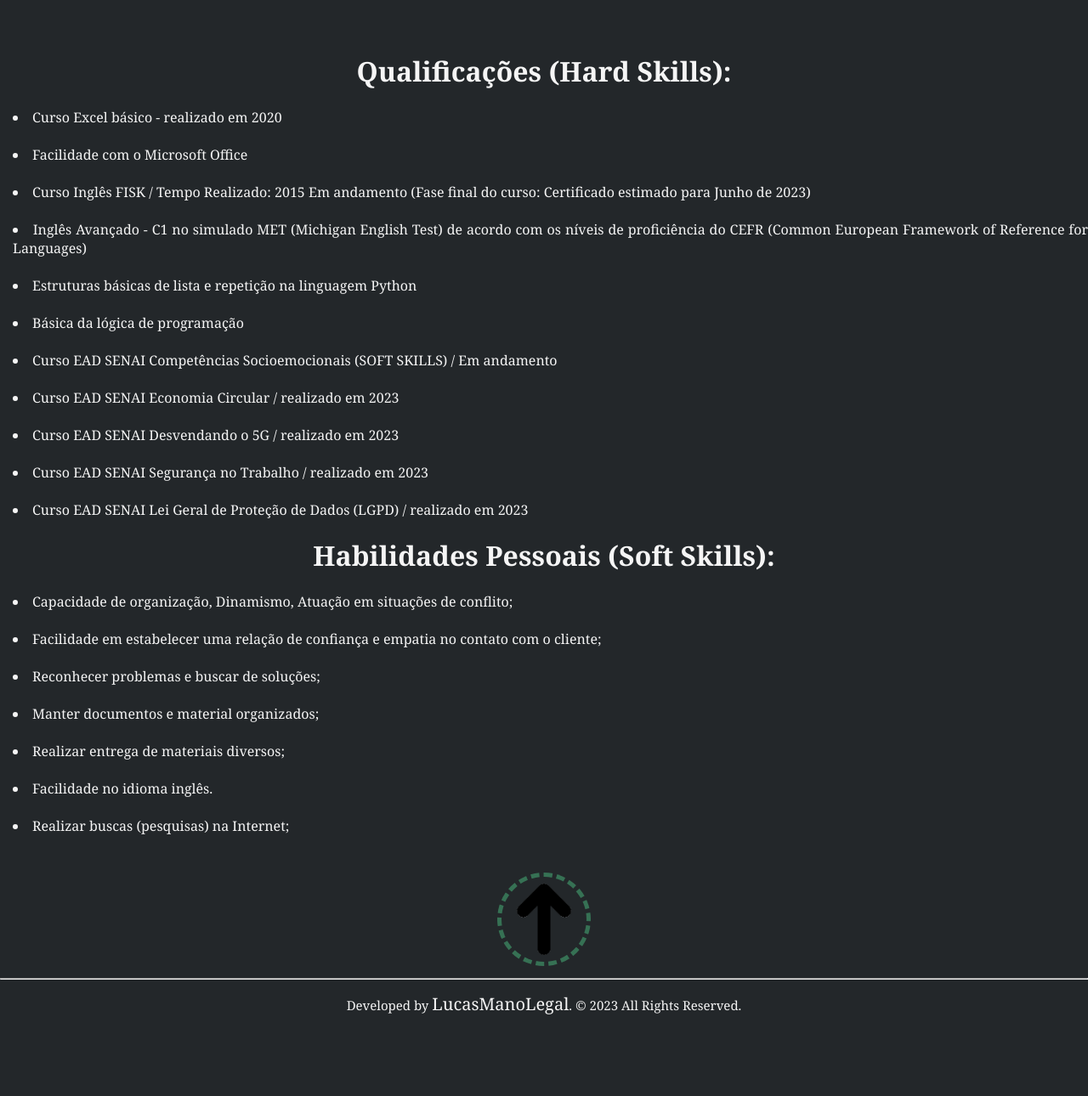
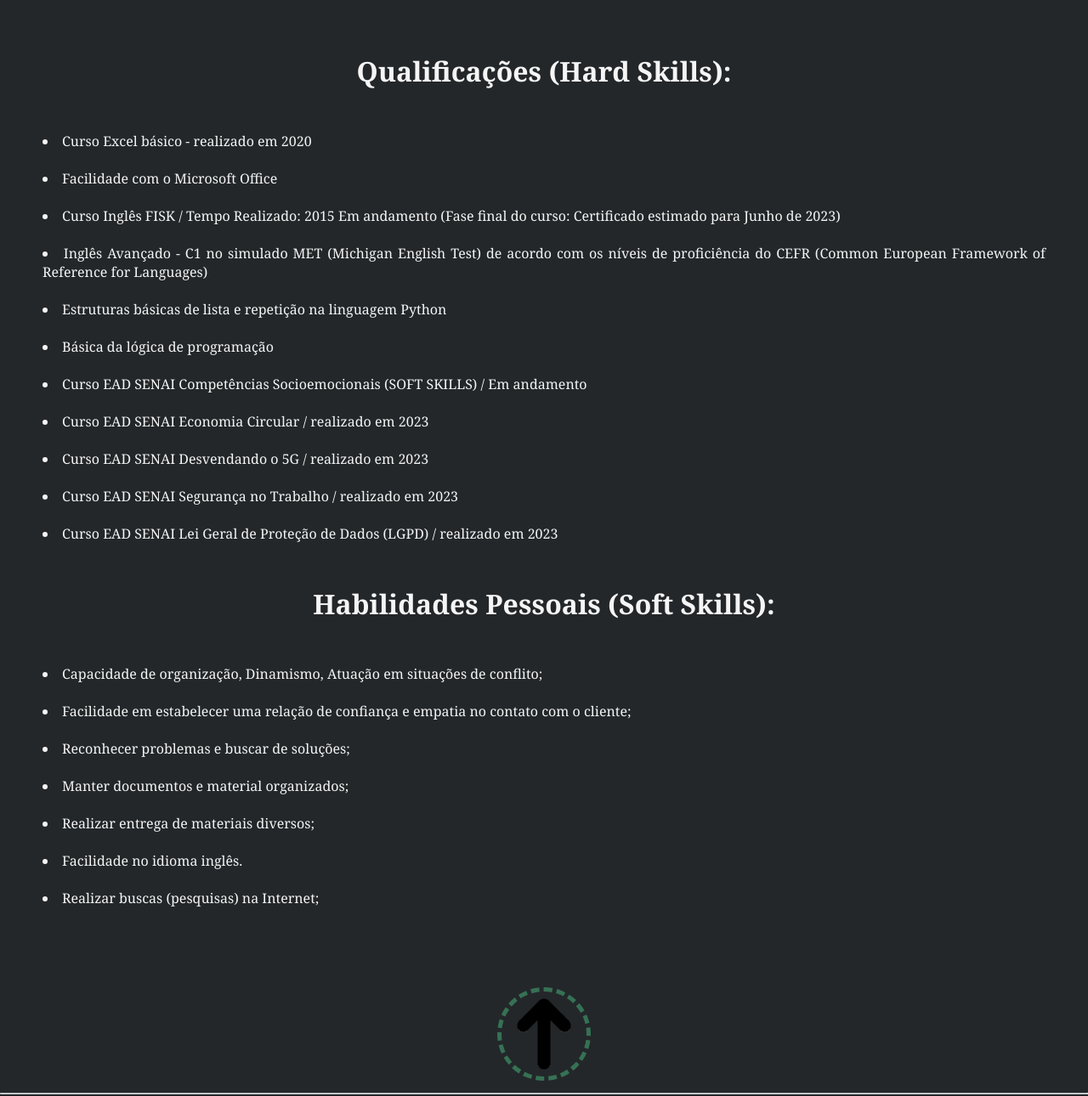
Before and after one commit to LucasManoLegal/SitePessoal-LucasManoLegal, a plain HTML site: page index.html in a window 1280 px wide. Shown: the part 752-2042 px from the top of the page at 85% size. Before the commit the page ends 1962 px from the top, so only its background shows below. Drawn offline with Linux system fonts and the light colour scheme.

Commit message:
mudança na margem

```diff
--- a/style.css
+++ b/style.css
@@ -13,6 +13,7 @@ body {
 
 img {
     max-width: 200px;
+    max-height: 350px;
     border-style: dashed;
     border-color: #58f29d5e;
     border-radius: 100%;
@@ -118,15 +119,13 @@ footer {
 }
 
 .HardSkills {
-    margin-top: 15px;
+    margin: 50px;
     text-align: justify;
-    margin-left: 15px;
 }
 
 .SoftSkills {
-    margin-top: 15px;
+    margin: 50px;
     text-align: justify;
-    margin-left: 15px;
 }
 
 .seta {
```
